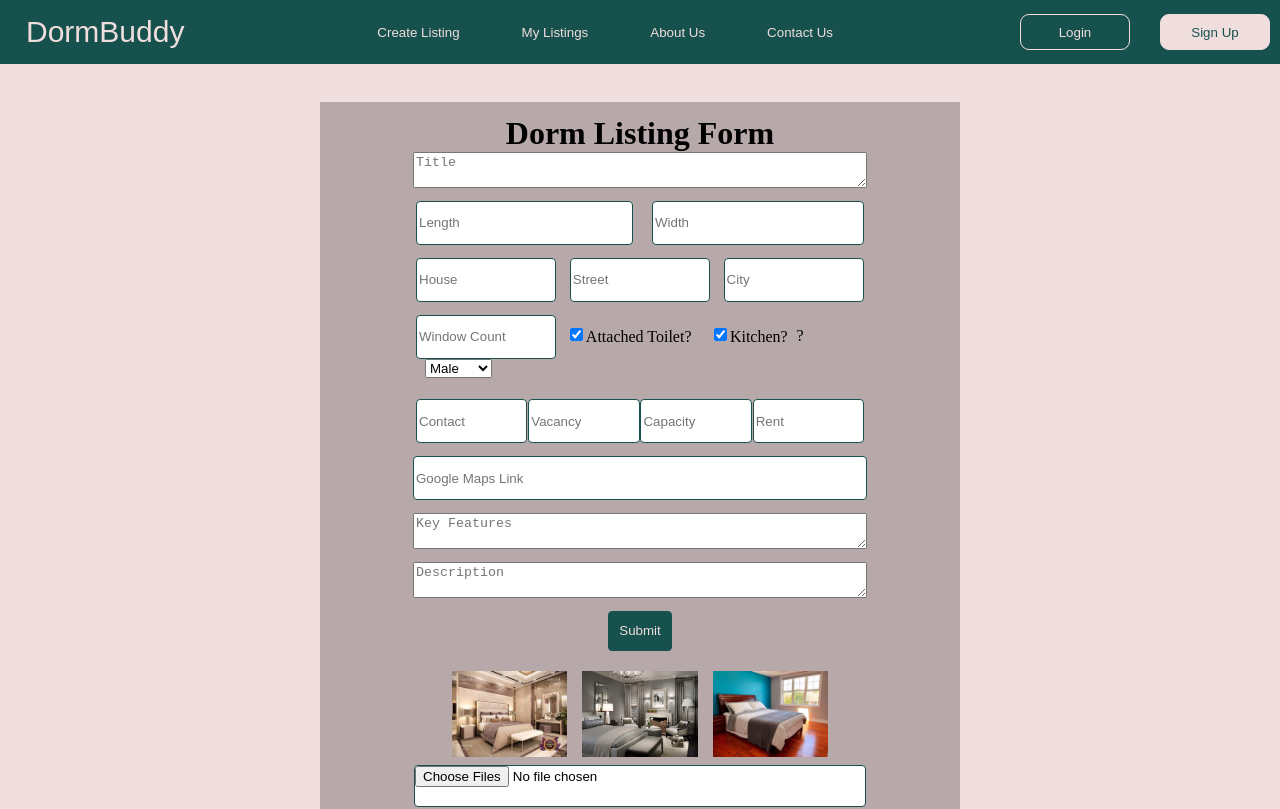
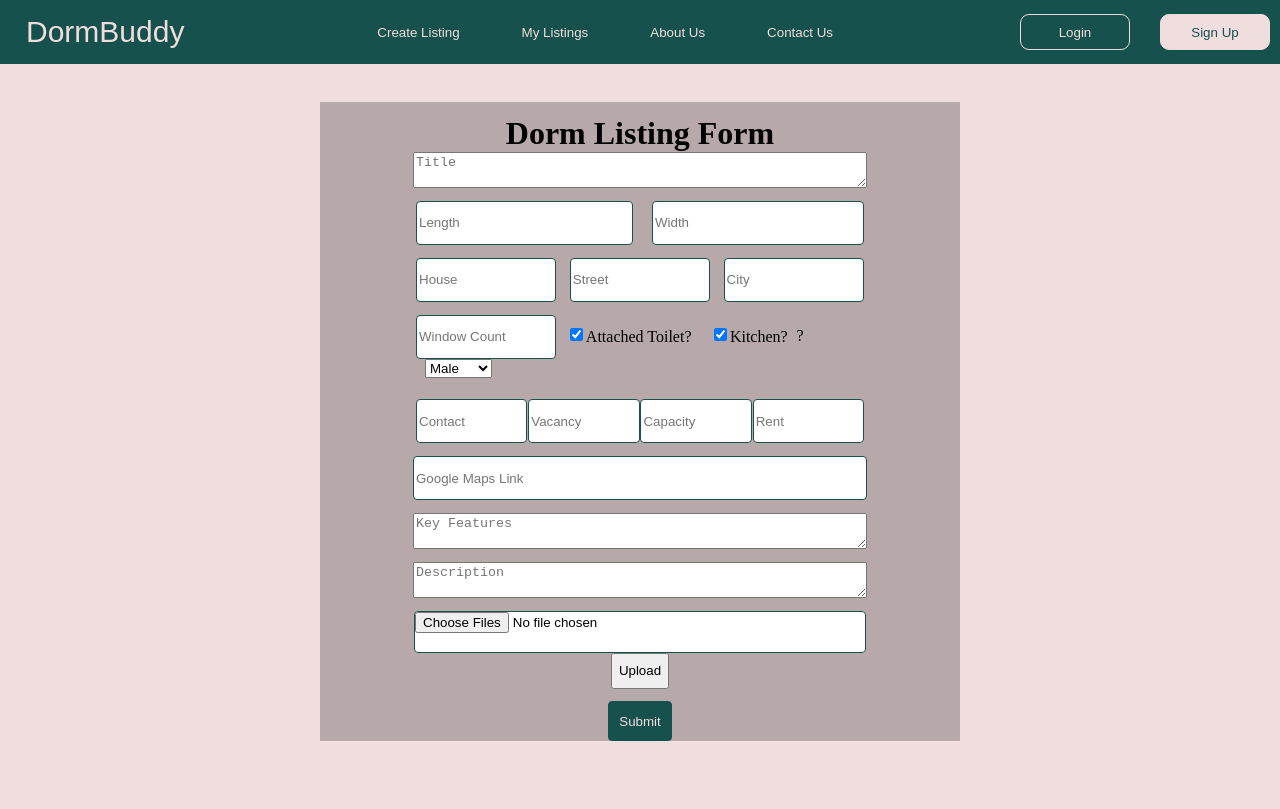
Before and after one commit to KrabbyKrabby/dormbuddy, a React (Create React App) app: page /listing in a window 1280 px wide. Shown: the top 809 px of the page. Built offline with nearby package versions, Linux system fonts and the light colour scheme.

Commit message:
Added Firebase and Upload Pictures option in Listings Form

```diff
--- a/package.json
+++ b/package.json
@@ -6,6 +6,7 @@
     "@testing-library/jest-dom": "^5.17.0",
     "@testing-library/react": "^13.4.0",
     "@testing-library/user-event": "^13.5.0",
+    "firebase": "^10.6.0",
     "react": "^18.2.0",
     "react-dom": "^18.2.0",
     "react-router": "^6.17.0",
--- a/src/App.js
+++ b/src/App.js
@@ -14,6 +14,7 @@ function App() {
   const [data, setData] = React.useState(
     {
       personEmail: "",
+      personPostCount: 0,
       navbarInfo: {
         location: '',
         rent: null,
@@ -24,6 +25,7 @@ function App() {
       currentDorm: {
         postId:null,
         userEmail:"",
+        userPostCount: null,
         userContact:"",
         title : "",
         rent : null,
@@ -60,6 +62,17 @@ function App() {
         return {
           ...prevdata,
           personEmail: email,
+        }
+      }
+    )
+  }
+
+  function IncreasePostCount(){
+    setData(
+      prevdata => {
+        return {
+          ...prevdata,
+          personPostCount: prevdata.personPostCount + 1,
         }
       }
     )
@@ -129,6 +142,7 @@ function App() {
         Login = {Login}
         Search = {Search}
         SelectDorm = {SelectDorm}
+        IncreasePostCount = {IncreasePostCount}
         showCross = {false}
       />}/>
       <Route path="/dormlist" element={<MyDormPage
--- a/src/DormData.js
+++ b/src/DormData.js
@@ -49,7 +49,7 @@ export default [
         isToiletAttached : false,
         isKitchenAvailable : true,
         dimensions:{
-            height:10,
+            length:10,
             width:15,
         },
         vacancy : 1,
@@ -78,7 +78,7 @@ export default [
         isToiletAttached : true,
         isKitchenAvailable :false,
         dimensions:{
-            height:10,
+            length:10,
             width:15,
         },
         vacancy : 1,
--- a/src/components/CSS/ImageViewer.css
+++ b/src/components/CSS/ImageViewer.css
@@ -39,5 +39,4 @@ h1{
     height: 100%;
     width: 30%;
     margin: 2%;
-
   }
--- a/src/components/DormCard.js
+++ b/src/components/DormCard.js
@@ -39,15 +39,15 @@ export default function(props){
                     <h1 className="dormAddress">{props.item.address.street}</h1>
                     <div className='size'>
                         <img src={SizeLogo} alt="sizeLogo" className="sizeLogo"></img>
-                        <h1 className='squarefeet'>{(props.item.dimensions.height*props.item.dimensions.width) + " Sq Ft"}</h1>
+                        <h1 className='squarefeet'>{(props.item.dimensions.length*props.item.dimensions.width) + " Sq Ft"}</h1>
                     </div>
                     <div className="dormAmenities">
                         <img src={WindowLogo} alt="Window Logo" className="windowLogo"></img>
                         <h1 className='windowNo'>{props.item.windowCount}</h1>
                         <img src={KitchenLogo} alt="Kitchen Logo" className="kitchenLogo"></img>
-                        <h1 className='kitchenAvailable'>{props.item.isToiletAttached ? "Attached" : "Not Attached"}</h1>
+                        <h1 className='kitchenAvailable'>{props.item.isToiletAttached ? "Available" : "Not Available"}</h1>
                         <img src={ToiletLogo} alt="Toilet Logo" className="toiletLogo"></img>
-                        <h1 className='toiletAvailable'>{props.item.isKitchenAvailable ? "Available" : "Not Available"}</h1>
+                        <h1 className='toiletAvailable'>{props.item.isKitchenAvailable ? "Attached" : "Not Attached"}</h1>
                     </div>
                 </div>
             </div>
--- /dev/null
+++ b/src/firebase.js
@@ -0,0 +1,15 @@
+// Import the functions you need from the SDKs you need
+import { initializeApp } from "firebase/app";
+import { getStorage} from "firebase/storage";
+const firebaseConfig = {
+  apiKey: "AIzaSyDBIYgDWeCC-y6V_m4hDrllMySTBprIuTM",
+  authDomain: "dormbuddy-32368.firebaseapp.com",
+  projectId: "dormbuddy-32368",
+  storageBucket: "dormbuddy-32368.appspot.com",
+  messagingSenderId: "940384679605",
+  appId: "1:940384679605:web:2e8a567feadc15f014f0fc"
+};
+
+// Initialize Firebase
+const app = initializeApp(firebaseConfig);
+export  const storage = getStorage(app);
--- a/src/pages/CSS/DormPage.css
+++ b/src/pages/CSS/DormPage.css
@@ -87,7 +87,7 @@ html{
   }
 
   .email{
-    font-size: 20px;
+    font-size: 15px;
   }
 
   .dorm-page-upper{
--- a/src/pages/CSS/ListingPage.css
+++ b/src/pages/CSS/ListingPage.css
@@ -106,6 +106,18 @@ html{
     color: #F0DEDE;
   }
 
-  .lowerImageContainer{
+  .lowerImageContainerListing{
     width: 60%;
+    height: 60%;
+    margin-top: 2%;
+    display: flex;
+    flex-direction: row;
+    justify-content: center;
+    align-items: center;
   }
+
+  .lowerImageContainerListing > img{
+    height: 150px;
+    width: 150px;
+    margin: 2%;
+  }
--- a/src/pages/DormPage.js
+++ b/src/pages/DormPage.js
@@ -72,7 +72,7 @@ export default function DormPage(props) {
                             <img src = {EmailLogo} alt = 'Email Logo' className='email-logo'/>
                             <h1 className='email'>{props.currentDorm.userEmail}</h1>
                         </div>
-                        <h1 className='safety-tips'>Note</h1>
+                        <h1 className='safety-tips'>Note!</h1>
                         <h1 className='safety-tip-info'>For any inconvenience please contact our helpline</h1>
                     </div>
                 </div>
--- a/src/pages/ListingPage.js
+++ b/src/pages/ListingPage.js
@@ -1,40 +1,61 @@
 import { json } from "react-router";
 import Navbar from "../components/Navbar";
+import Footer from "../components/Footer";
 import "./CSS/ListingPage.css";
 import React from 'react';
-export default function ListingPage(props)
-{
+import { storage } from '../firebase';
+import { ref, uploadBytes, listAll, getDownloadURL } from 'firebase/storage';
+import { useEffect } from 'react';
+import {useNavigate} from 'react-router-dom';
+export default function ListingPage(props) {
+
+    const navigate = useNavigate()
+
+    const useState = React.useState;
+
+    const [imageUpload, setImageUpload] = useState(null);
+    const [imageList, setImageList] = useState([]);
+
+    const UploadImage = () => {
+        if (imageUpload === null) return;
+        const imageRef = ref(storage, `images/${props.personEmail}/${props.personPostCount+1}/${imageUpload.name}`);
+        uploadBytes(imageRef, imageUpload).then((snapshot) => {
+            getDownloadURL(snapshot.ref).then((url) => {
+                setImageList((prev) => [...prev, url]);
+            });
+        });
+    }
 
     const [data, setData] = React.useState(
         {
-            postId:null,
+            postId: null,
             userEmail: props.personEmail,
-            userContact:"",
-            title : "",
-            rent : null,
-            mapLink : "",
+            userContact: "",
+            title: "",
+            rent: null,
+            mapLink: "",
 
             house: "",
-            street:"",
-            city:"",
+            street: "",
+            city: "",
 
-            imagePath1:"",
-            imagePath2:"",
-            imagePath3:"",
+            imagePath1: "",
+            imagePath2: "",
+            imagePath3: "",
 
-            windowCount : null,
-            isToiletAttached : true,
-            isKitchenAvailable : true,
+            windowCount: null,
+            isToiletAttached: true,
+            isKitchenAvailable: true,
 
-            length:null,
-            width:null,
+            length: null,
+            width: null,
 
-            vacancy : null,
-            capacity : null,
-            keyFeatures : "",
-            description : "",
-            prefGender : "",
-          }
+            vacancy: null,
+            capacity: null,
+            keyFeatures: "",
+            description: "",
+            prefGender: "",
+        }
     )
 
     function handleChange(e) {
@@ -48,141 +69,144 @@ export default function ListingPage(props)
     }
 
 
+
+
     const [formData, setFormData] = React.useState(
         {
-            postId:null,
+            postId: null,
             userEmail: props.personEmail,
-            userContact:"",
-            title : "",
-            rent : null,
-            mapLink : "",
-            address:{
+            userPostCount: props.personPostCount,
+            userContact: "",
+            title: "",
+            rent: null,
+            mapLink: "",
+            address: {
                 house: "",
-                street:"",
-                city:"",
+                street: "",
+                city: "",
             },
-            images :{
-                imagePath1:"",
-                imagePath2:"",
-                imagePath3:"",
+            images: {
+                imagePath1: "",
+                imagePath2: "",
+                imagePath3: "",
             },
-            windowCount : null,
-            isToiletAttached : true,
-            isKitchenAvailable : true,
-            dimensions:{
-                length:null,
-                width:null,
+            windowCount: null,
+            isToiletAttached: true,
+            isKitchenAvailable: true,
+            dimensions: {
+                length: null,
+                width: null,
             },
-            vacancy : null,
-            capacity : null,
-            keyFeatures : "",
-            description : "",
-            prefGender : "",
-          }
-      );
+            vacancy: null,
+            capacity: null,
+            keyFeatures: "",
+            description: "",
+            prefGender: "",
+        }
+    );
 
-    function onSubmit(){
-        setFormData( prevdata => {
+    function onSubmit() {
+        props.IncreasePostCount();
+        setFormData(prevdata => {
             return {
                 ...prevdata,
                 postId: null,
                 userEmail: props.personEmail,
+                userPostCount: prevdata.userPostCount + 1,
                 userContact: data.userContact,
-                title : data.title,
-                rent : data.rent,
-                mapLink : data.mapLink,
-                address:{
+                title: data.title,
+                rent: data.rent,
+                mapLink: data.mapLink,
+                address: {
                     house: data.house,
-                    street:data.street,
-                    city:data.city,
+                    street: data.street,
+                    city: data.city,
                 },
-                images :{
-                    imagePath1:data.imagePath1,
-                    imagePath2:data.imagePath2,
-                    imagePath3:data.imagePath3,
+                images: {
+                    imagePath1: imageList[0],
+                    imagePath2: imageList[1],
+                    imagePath3: imageList[2],
                 },
-                windowCount : data.windowCount,
-                isToiletAttached : data.isToiletAttached,
-                isKitchenAvailable : data.isKitchenAvailable,
-                dimensions:{
-                    length:data.length,
-                    width:data.width,
+                windowCount: data.windowCount,
+                isToiletAttached: data.isToiletAttached,
+                isKitchenAvailable: data.isKitchenAvailable,
+                dimensions: {
+                    length: data.length,
+                    width: data.width,
                 },
-                vacancy : data.vacancy,
-                capacity : data.capacity,
-                keyFeatures : data.keyFeatures,
-                description : data.description,
-                prefGender : data.prefGender,
+                vacancy: data.vacancy,
+                capacity: data.capacity,
+                keyFeatures: data.keyFeatures,
+                description: data.description,
+                prefGender: data.prefGender,
             }
-        })
+        }
+        )
+        navigate('/')
     }
-
-
-
-
-    return(
+    return (
         <main className="listingMain">
-            <Navbar {...props}/>
+            <Navbar {...props} />
             <div className="formPage">
                 <h1 className="formName">Dorm Listing Form</h1>
 
-                <textarea className="formTitle" placeholder="Title" onChange={handleChange} name = "title" value = {data.title} />
+                <textarea className="formTitle" placeholder="Title" onChange={handleChange} name="title" value={data.title} />
 
 
                 <div className="dimension">
-                    <input className="length" placeholder="Length" onChange={handleChange} name = "length" value = {data.length} />
-                    <input className="width" placeholder="Width" onChange={handleChange} name = "width" value = {data.width} />
+                    <input className="length" placeholder="Length" onChange={handleChange} name="length" value={data.length} />
+                    <input className="width" placeholder="Width" onChange={handleChange} name="width" value={data.width} />
                 </div>
 
                 <div className="addressPlace">
-                    <input className="house" placeholder="House" onChange={handleChange} name = "house" value = {data.house} />
-                    <input className="street" placeholder="Street" onChange={handleChange} name = "street" value = {data.street} />
-                    <input className="city" placeholder="City" onChange={handleChange} name = "city" value = {data.city} />
+                    <input className="house" placeholder="House" onChange={handleChange} name="house" value={data.house} />
+                    <input className="street" placeholder="Street" onChange={handleChange} name="street" value={data.street} />
+                    <input className="city" placeholder="City" onChange={handleChange} name="city" value={data.city} />
                 </div>
 
                 <div className="window-toilet-kitchen">
-                    <input className="windowForm" placeholder="Window Count" onChange={handleChange} name = "windowCount" value = {data.windowCount} />
+                    <input className="windowForm" placeholder="Window Count" onChange={handleChange} name="windowCount" value={data.windowCount} />
 
-                    <input type = "checkbox" className="toilet" id = "toilet" name = "isToiletAttached" onChange = {handleChange} checked = {data.isToiletAttached}  />
+                    <input type="checkbox" className="toilet" id="toilet" name="isToiletAttached" onChange={handleChange} checked={data.isToiletAttached} />
                     <label htmlFor="toilet">Attached Toilet?</label>
 
-                    <input type = "checkbox" className="kitchen" id = "kitchen" name = "isKitchenAvailable" onChange = {handleChange} checked = {data.isKitchenAvailable}  />
+                    <input type="checkbox" className="kitchen" id="kitchen" name="isKitchenAvailable" onChange={handleChange} checked={data.isKitchenAvailable} />
                     <label htmlFor="kitchen">Kitchen?</label>
 
                     <label className="labelGender" htmlFor="prefGender">?</label>
-                    <select id = "prefGender" className="prefGender" value = {data.prefGender} onChange={handleChange} name = "prefGender">
-                        <option value = "Male">Male</option>
-                        <option value = "Female">Female</option>
+                    <select id="prefGender" className="prefGender" value={data.prefGender} onChange={handleChange} name="prefGender">
+                        <option value="Male">Male</option>
+                        <option value="Female">Female</option>
                     </select>
 
 
                 </div>
 
                 <div className="contact-vacancy-capacity-rent">
-                    <input className="contactForm" placeholder="Contact" onChange={handleChange} name = "userContact" value = {data.userContact} />
-                    <input className="vacancyForm" placeholder="Vacancy" onChange={handleChange} name = "vacancy" value = {data.vacancy} />
-                    <input className="capacityForm" placeholder="Capacity" onChange={handleChange} name = "capacity" value = {data.capacity} />
-                    <input className="rentForm" placeholder="Rent" onChange={handleChange} name = "rent" value = {data.rent} />
+                    <input className="contactForm" placeholder="Contact" onChange={handleChange} name="userContact" value={data.userContact} />
+                    <input className="vacancyForm" placeholder="Vacancy" onChange={handleChange} name="vacancy" value={data.vacancy} />
+                    <input className="capacityForm" placeholder="Capacity" onChange={handleChange} name="capacity" value={data.capacity} />
+                    <input className="rentForm" placeholder="Rent" onChange={handleChange} name="rent" value={data.rent} />
                 </div>
 
-                <input className="mapLinkForm" placeholder="Google Maps Link" onChange={handleChange} name = "mapLink" value = {data.mapLink} />
+                <input className="mapLinkForm" placeholder="Google Maps Link" onChange={handleChange} name="mapLink" value={data.mapLink} />
 
-                <textarea className="keyFeaturesForm" placeholder="Key Features" onChange={handleChange} name = "keyFeatures" value = {data.keyFeatures} />
+                <textarea className="keyFeaturesForm" placeholder="Key Features" onChange={handleChange} name="keyFeatures" value={data.keyFeatures} />
 
-                <textarea className="descriptionForm" placeholder="Description" onChange={handleChange} name = "description" value = {data.description} />
+                <textarea className="descriptionForm" placeholder="Description" onChange={handleChange} name="description" value={data.description} />
 
-                <button className="submitButton" onClick={onSubmit} >Submit</button>
-
-                <div className='lowerImageContainer'>
-                    <img src = "./publicImage/image1.jpg" alt = 'DummyImage' className='lowerImage1' />
-                    <img src = "./publicImage/image2.jpg" alt = 'DummyImage' className='lowerImage2' />
-                    <img src = "./publicImage/image3.jpg" alt = 'DummyImage' className='lowerImage3' />
+                <div className='lowerImageContainerListing'>
+                    {imageList.map((url) => {
+                        return <img src={url} alt="img" />
+                    })}
                 </div>
 
-                <input type="file" multiple accept="image/*" onChange={handleChange} name = "imagePath1" value = {data.imagePath1} />
+                <input type="file" multiple accept="image/*" onChange={(event) => setImageUpload(event.target.files[0])} name="imagePath1"  />
 
+                <button className="uploadButton" onClick={UploadImage} >Upload</button>
                 <button className="submitButton" onClick={onSubmit} >Submit</button>
             </div>
+            <Footer />
         </main>
     );
 }
```
Also changed, not shown: src/components/CSS/DormCard.css (line endings or trailing spaces), 1 other file (tests, documents, lock files or other folders).
